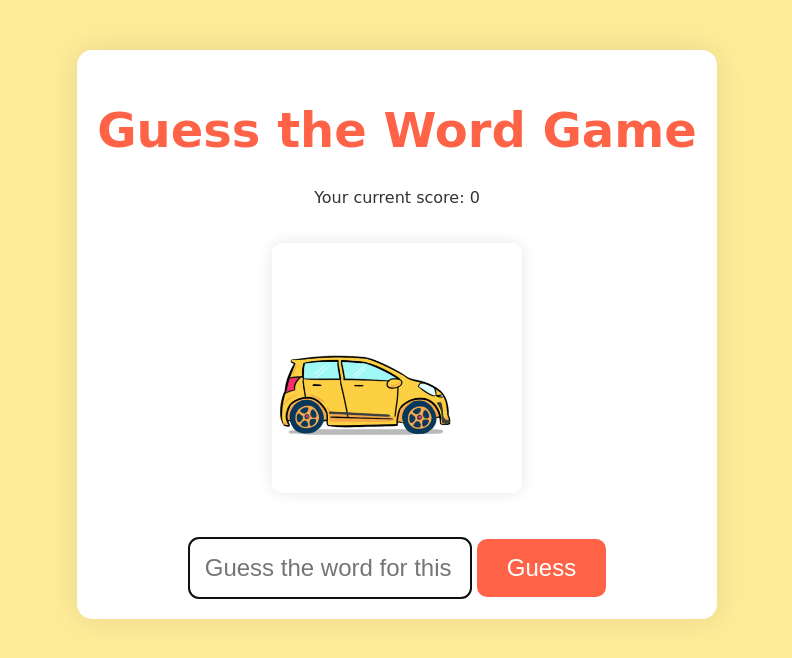
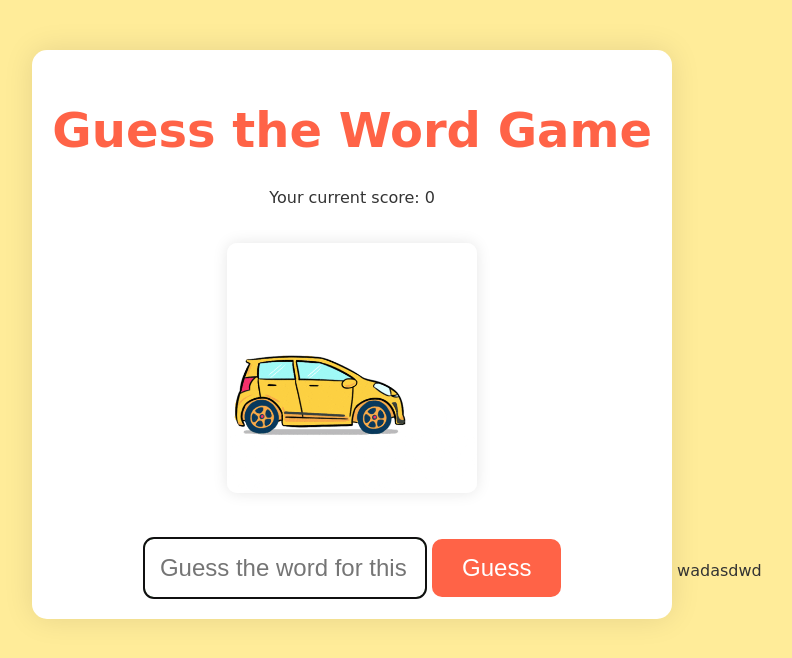
Before and after one commit to W4LKX/guesstheword, a Flask app: page /start_game in a window 1280 px wide. Shown: the top 658 px of the page, without its empty margins (243-1035 px from the left). Run offline with Flask 3, Linux system fonts and the light colour scheme; data that the repository does not hold is empty.

Commit message:
Update index.html

```diff
--- a/templates/index.html
+++ b/templates/index.html
@@ -197,3 +197,4 @@
 
 </body>
 </html>
+wadasdwd
```
